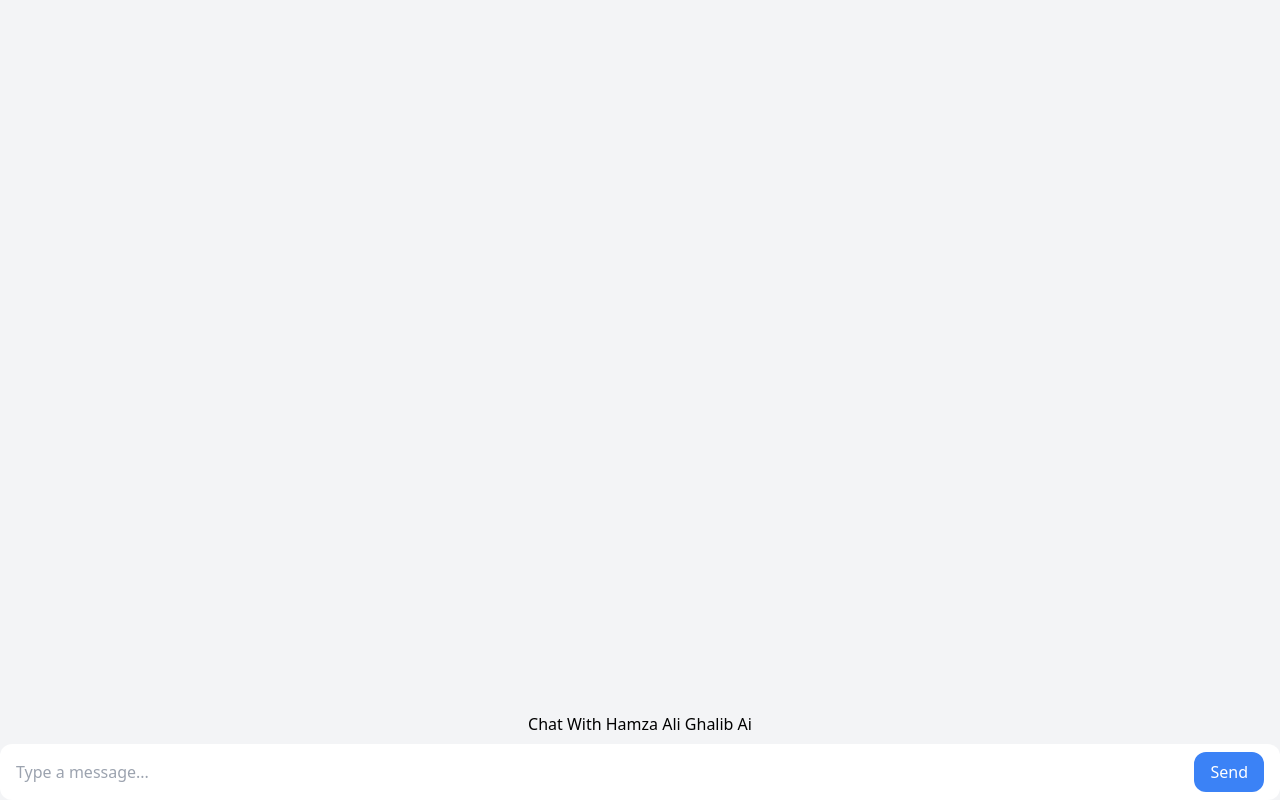
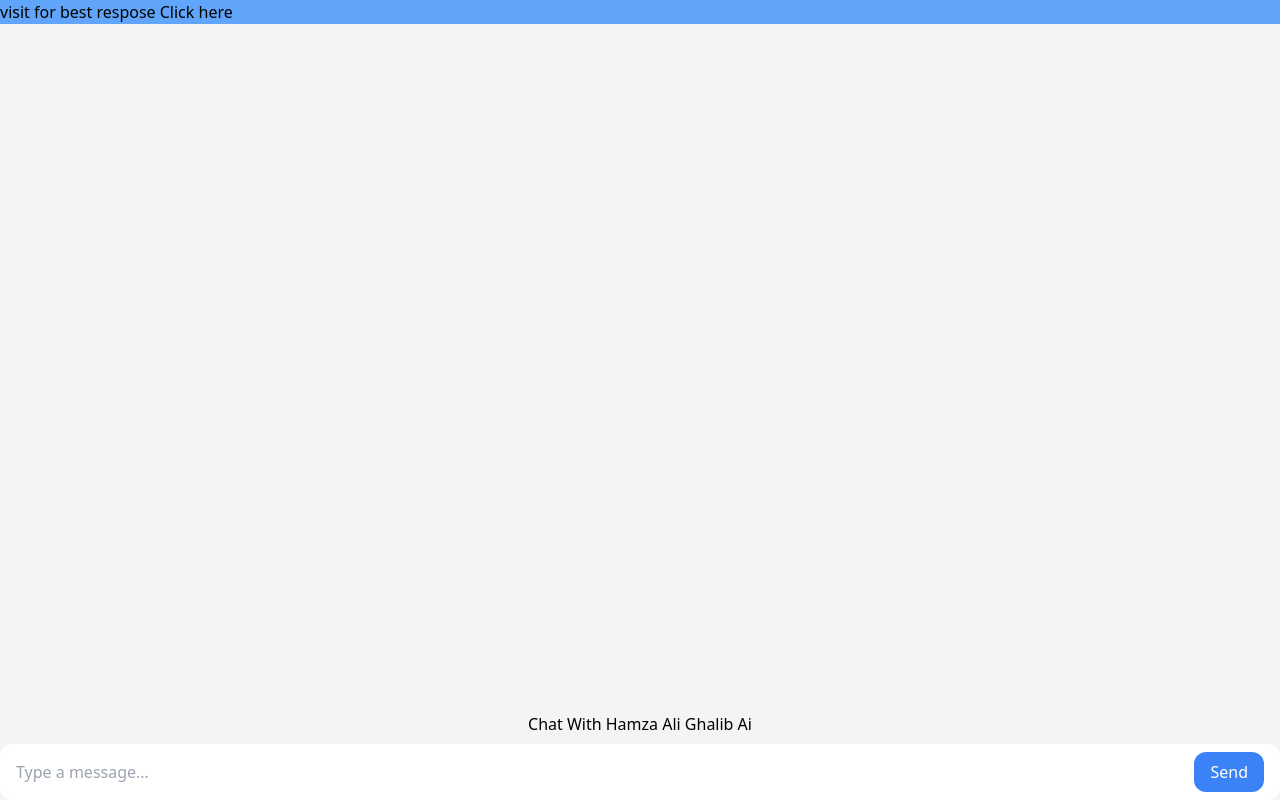
Before and after one commit to hamzaalighalib/ghalibai, a website: page public/index.html in a window 1280 px wide. Drawn offline with nearby package versions, Linux system fonts and the light colour scheme.

Commit message:
Update index.html

```diff
--- a/public/index.html
+++ b/public/index.html
@@ -10,6 +10,7 @@
     </style>
 </head>
 <body class="bg-gray-100 h-screen flex flex-col justify-end">
+    <div class="fixed top-0 w-full bg-blue-400">visit for best respose <a href="https://danialazam.rf.gd">Click here</a></div>
 
     <div id="chat-container" class="max-w-md mx-auto p-2 flex flex-col gap-2"  style="overflow-y: auto;" >
         <h1>Chat With Hamza Ali Ghalib Ai</h1>
```
